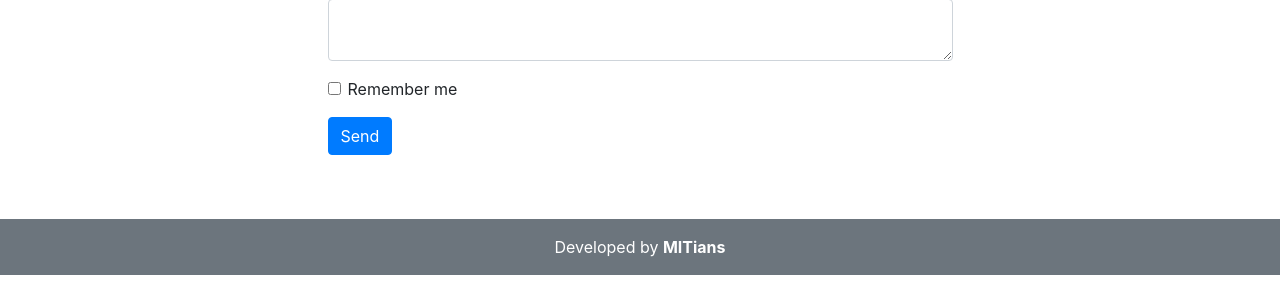
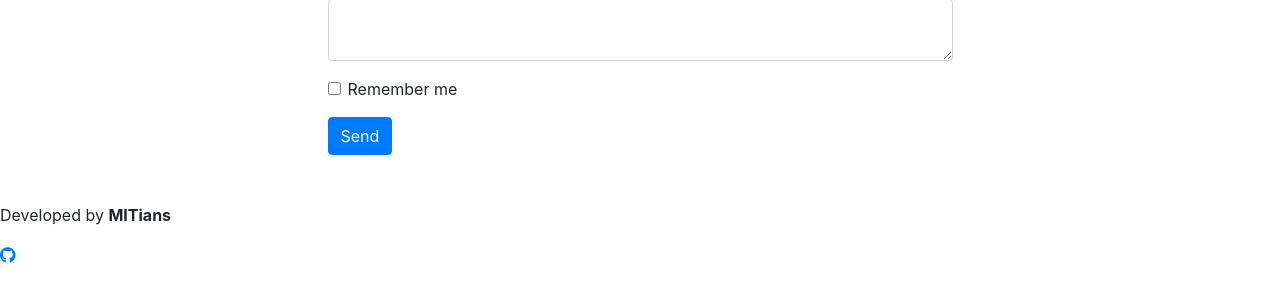
Before and after one commit to sudhakarPrakash/Agri_Project, a PHP site: page /services.php in a window 1280 px wide. Shown: the part 2034-2325 px from the top of the page. After the commit the page ends 2297 px from the top, so only its background shows below. Run offline with PHP 8.4, Linux system fonts and the light colour scheme; some libraries are stand-ins or nearby versions.

Commit message:
Update services.php

```diff
--- a/services.php
+++ b/services.php
@@ -189,10 +189,22 @@
 
 
           <footer>
+            <p>
+              Developed by <b>MITians</b>
+            </p>
+            <div class="media-icons">
+
+             <a href="https://github.com/obaidmit" target="_blank"><i class="fab fa-github"></i></a>
+
+            </div>
+          </footer>
+
+
+<!--           <footer>
             <div class=".container-fluid width p-3 my-3  text-center bg-secondary text-white">
               Developed by <b>MITians</b>
             </div>
-          </footer>
+          </footer> -->
 
 
 
```
